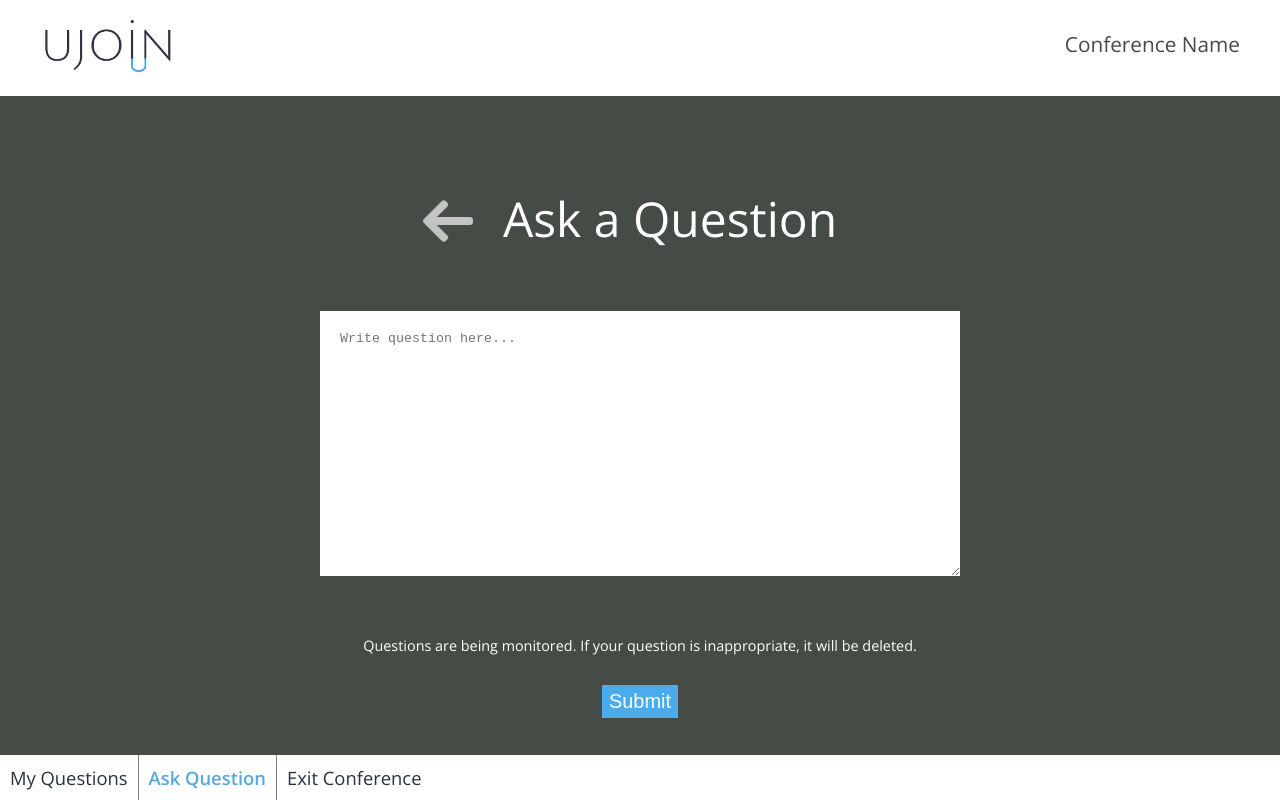
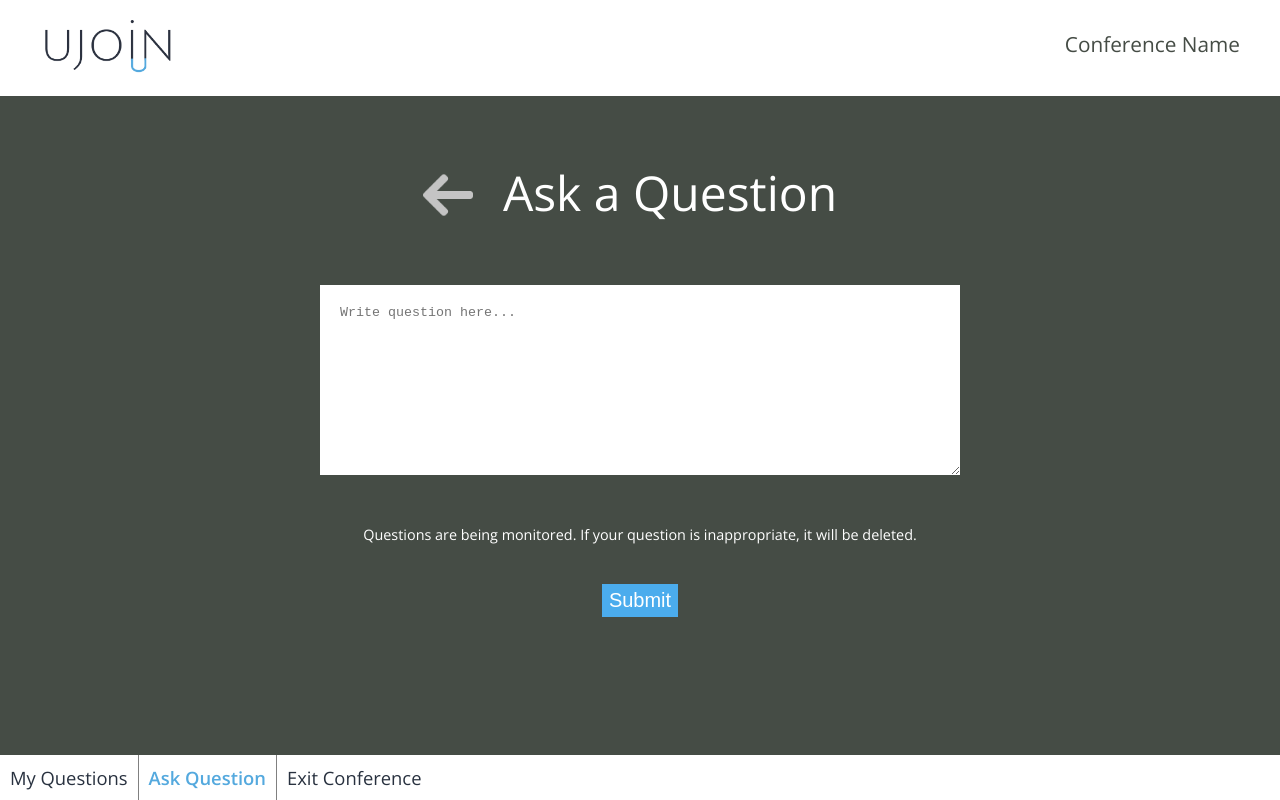
Before and after one commit to abbycayla/summative-ujoin, a Vue app: page /#/create-item in a window 1280 px wide. Built offline with nearby package versions, Linux system fonts and the light colour scheme; what vue-resource would draw is missing.

Commit message:
responsive

```diff
--- a/src/components/user/CreateItem.vue
+++ b/src/components/user/CreateItem.vue
@@ -12,7 +12,7 @@
       </div>
       <div class="create-item-body">
           <div class="body-textarea">
-            <textarea name="question" cols="30" rows="15" placeholder="Write question here..."></textarea>
+            <textarea name="question" cols="30" rows="10" placeholder="Write question here..."></textarea>
             </div>
             <div>
             <p> Questions are being monitored. If your question is inappropriate, it will be deleted.</p>
@@ -86,7 +86,7 @@ button {
     /* height: 100%; */
     display: flex;
     justify-content: center;
-    margin-bottom: 40px;
+    margin-bottom: 30px;
 }
 
 textarea {
@@ -100,10 +100,10 @@ textarea {
 
 p {
     text-align: center;
-    margin: 0px 20%;
+    margin: 0px 15%;
     font-weight: lighter;
     font-size: .9em;
-    margin-bottom: 30px;
+    margin-bottom: 25px;
 }
 
 .submit {
@@ -125,7 +125,7 @@ p {
 
 @media only screen and (min-width: 768px) {
 .body-textarea {
-    margin-bottom: 60px;
+    margin-bottom: 50px;
 }
 
     textarea {
@@ -143,6 +143,10 @@ h1 {
     width: 50px;
 }
 
+p {
+    margin-bottom: 40px;
+}
+
 }
 
 
--- a/src/components/user/HeaderConference.vue
+++ b/src/components/user/HeaderConference.vue
@@ -22,7 +22,7 @@ export default {
     color: #454c45;
     background-color: white;
     padding: 30px 40px;
-    margin-bottom: 7%;
+    margin-bottom: 5%;
 }
 
 h1 {
```
